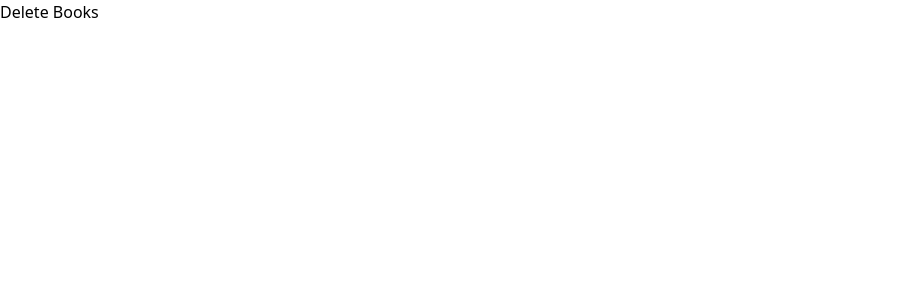
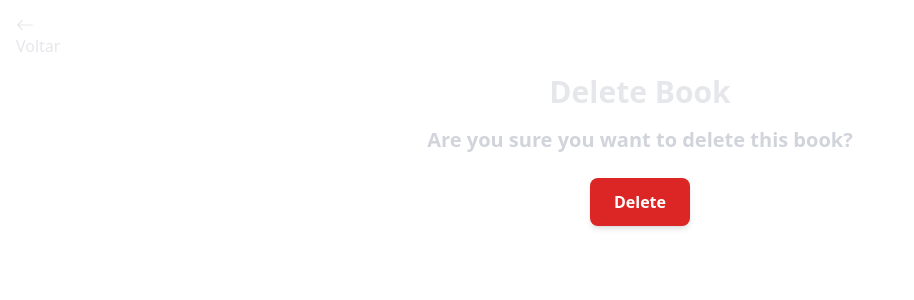
Before and after one commit to Sara18Santos/BookStore, a React (Vite) app in the folder frontend/: page /books/delete/1 in a window 1280 px wide. Shown: the top 300 px of the page, without its empty margins (0-914 px from the left). Built offline with nearby package versions, Linux system fonts and the light colour scheme.

Commit message:
feat(delete): delete book page is working, and add details in Home page

```diff
--- a/frontend/src/pages/DeleteBook.jsx
+++ b/frontend/src/pages/DeleteBook.jsx
@@ -1,9 +1,43 @@
-import React from 'react'
+import React, { useState } from "react";
+import axios from "axios";
+import { useParams, useNavigate } from "react-router-dom";
+import BackButton from "../components/backButton";
+import Spinner from "../components/spinner";
 
 const DeleteBook = () => {
+    const [loading, setLoading] = useState(false);
+    const navigate = useNavigate();
+    const {id} = useParams();
+    const handleDeleteBox = () => {
+        setLoading(true);
+        axios
+            .delete(`http://localhost:5001/books/${id}`)
+            .then(()=>{
+                setLoading(false);
+                navigate('/');
+            })
+            .catch((error)=>{
+                setLoading(false);
+                alert('An error happened.');
+                console.log(error);
+            })
+    }
     return (
-        <div>
-            Delete Books
+        <div className="p-4 min-h-screen text-gray-200">
+            <BackButton/>
+            <h1 className="text-3xl font-bold my-4 text-center text-brown-400">Delete Book</h1>
+
+            {loading ? <Spinner/> : ''}
+            <div className="flex flex-col items-center justify-center">
+                <h3 className="text-xl font-semibold mb-6 text-gray-300">Are you sure you want to delete this book?</h3>
+                <button onClick={handleDeleteBox} className="px-6 py-3 bg-red-600 text-white font-bold rounded-lg shadow-md hover:bg-red-700 transition duration-300 transform hover:scale-105">
+                    Delete
+                </button>
+
+                </div>
+
+
+
         </div>
         )
 }
--- a/frontend/src/pages/Home.jsx
+++ b/frontend/src/pages/Home.jsx
@@ -45,7 +45,7 @@ const Home = () => {
                                 <th>Title</th>
                                 <th className="max-md:hidden">Author</th>
                                 <th className="max-md:hidden">Publish Year</th>
-                                <th>Actions</th>
+                                <th className="text-left pl-6 ">Actions</th>
                             </tr>
                         </thead>
                         <tbody>
@@ -55,8 +55,8 @@ const Home = () => {
                                     <td>{book.title}</td>
                                     <td className="max-md:hidden">{book.author}</td>
                                     <td className="max-md:hidden">{book.publishYear}</td>
-                                    <td>
-                                        <div className="flex gap-2 justify-center">
+                                    <td className="align-middle">
+                                        <div className="flex gap-2 justify-start pl-4">
                                             <Link
                                                 to={`/books/details/${book._id}`}
                                                 className="btn btn-info btn-xs"
```
